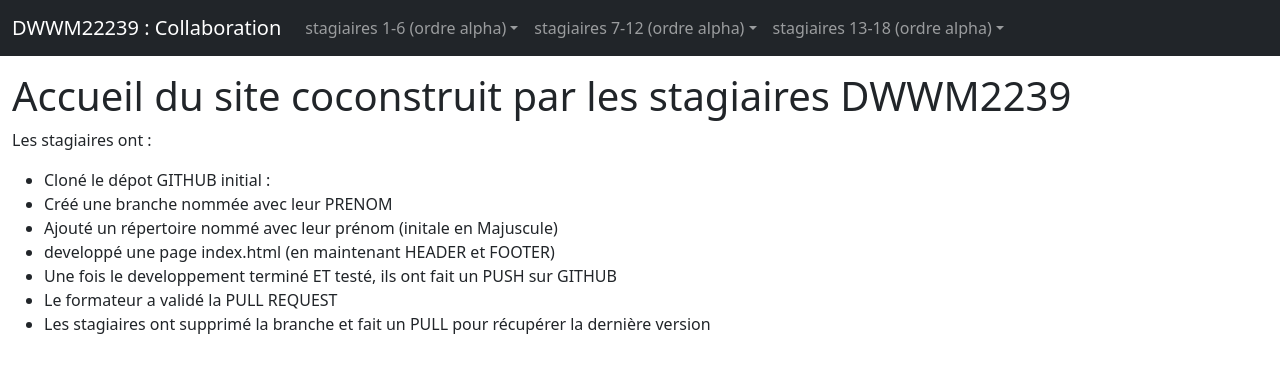
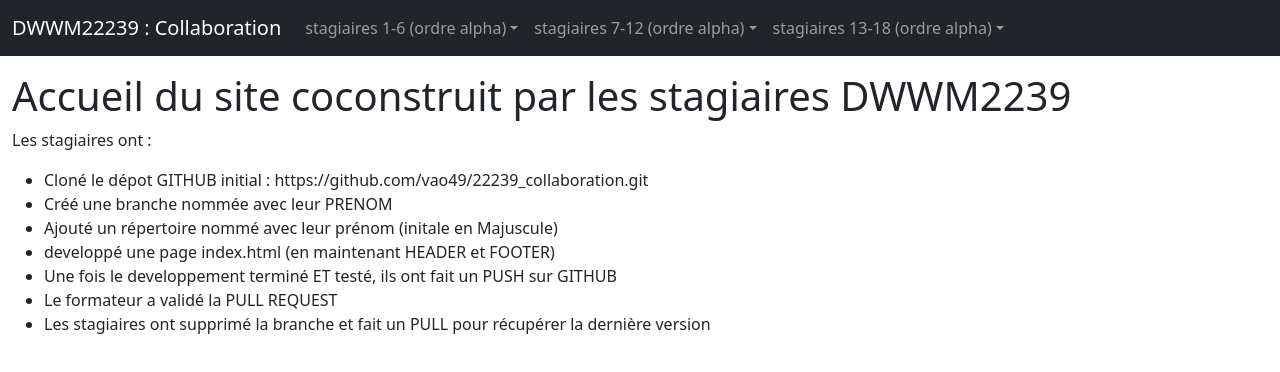
Before and after one commit to vao49/22239_collaboration, a plain HTML site: page Accueil/index.html in a window 1280 px wide. Drawn offline with nearby package versions, Linux system fonts and the light colour scheme.

Commit message:
Maj de l'URL du repository GITHUB

```diff
--- a/Accueil/index.html
+++ b/Accueil/index.html
@@ -17,7 +17,7 @@
         <h1>Accueil du site coconstruit par les stagiaires DWWM2239</h1>
         <p>Les stagiaires ont :
         <ul>
-            <li>Cloné le dépot GITHUB initial : </li>
+            <li>Cloné le dépot GITHUB initial : https://github.com/vao49/22239_collaboration.git</li>
             <li>Créé une branche nommée avec leur PRENOM</li>
             <li>Ajouté un répertoire nommé avec leur prénom (initale en Majuscule)</li>
             <li>developpé une page index.html (en maintenant HEADER et FOOTER)</li>
```
